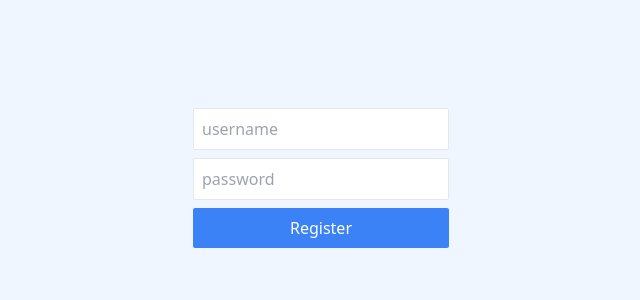
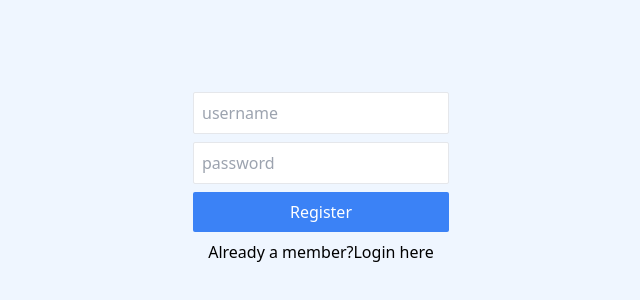
Before and after one commit to edm1001/mern-chat-app, a React (Vite) app in the folder client/: page / in a window 1280 px wide. Shown: the part 198-498 px from the top of the page, without its empty margins (319-959 px from the left). Built offline with nearby package versions, Linux system fonts and the light colour scheme; no server answers.

Commit message:
add state to login or register page

```diff
--- a/client/src/Register.jsx
+++ b/client/src/Register.jsx
@@ -5,13 +5,14 @@ import { UserContext } from "./UserContext";
 export default function Register() {
   const [username, setUsername] = useState("");
   const [password, setPassword] = useState("");
-  const {setUsername:setLoggedInUsername, setId} = useContext(UserContext);
+  const [RegisterOrLogin, setRegisterOrLogin] = useState('register');
+  const { setUsername: setLoggedInUsername, setId } = useContext(UserContext);
 
   async function register(ev) {
     ev.preventDefault();
-     const {data} = await axios.post('/register', {username, password});
-     setLoggedInUsername(username);
-     setId(data.id);
+    const { data } = await axios.post("/register", { username, password });
+    setLoggedInUsername(username);
+    setId(data.id);
   }
   return (
     <div className="bg-blue-50 h-screen flex items-center">
@@ -31,8 +32,27 @@ export default function Register() {
           className="block w-full rounded-sm p-2 mb-2 border"
         />
         <button className="bg-blue-500 text-white block w-full rounded-sm p-2">
-          Register
+          {RegisterOrLogin === 'register' ? 'Register' : 'Login'}
         </button>
+
+        <div className="text-center mt-2">
+          {RegisterOrLogin === 'register' && (
+            <div>
+            Already a member?
+          <button onClick={() => setRegisterOrLogin('login')}>
+            Login here
+          </button>
+        </div>
+        )}
+        {RegisterOrLogin === 'login' && (
+          <div>
+            Dont have an account?
+          <button onClick={() => setRegisterOrLogin('register')}>
+            Register here
+            </button>
+          </div>
+        )}
+        </div>
       </form>
     </div>
   );
--- a/client/src/Routes.jsx
+++ b/client/src/Routes.jsx
@@ -1,11 +1,11 @@
+import Register from "./Register";
 import { useContext } from "react";
-import Register from "./Register";
 import { UserContext } from "./UserContext";
 
 export default function Routes() {
     const {username, id} = useContext(UserContext);
     if (username) {
-        return 'Logged in'
+        return 'Logged in' + username;
     }
     return (
         <Register />
--- a/client/src/UserContext.jsx
+++ b/client/src/UserContext.jsx
@@ -8,7 +8,8 @@ export function UserContextProvider({children}) {
   const [id, setId] = useState(null);
   useEffect(() => {
     axios.get('/profile', {withCredentials:true}).then(response => {
-      console.log(response.data);
+      setId(response.data.userId);
+      setUsername(respone.data.username);
     })
   }, [])
   return (
```
Also changed, not shown: 1 other file (tests, documents, lock files or other folders).
